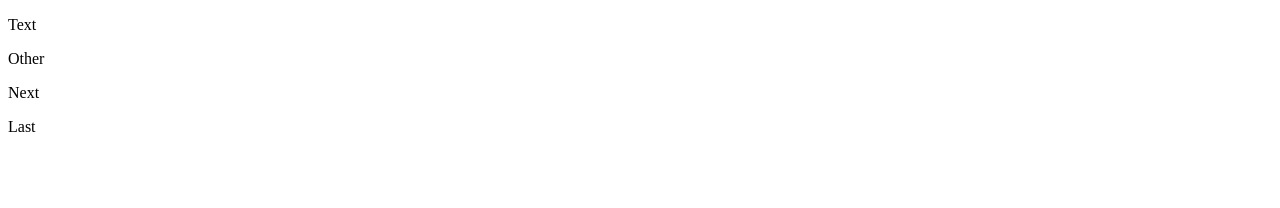
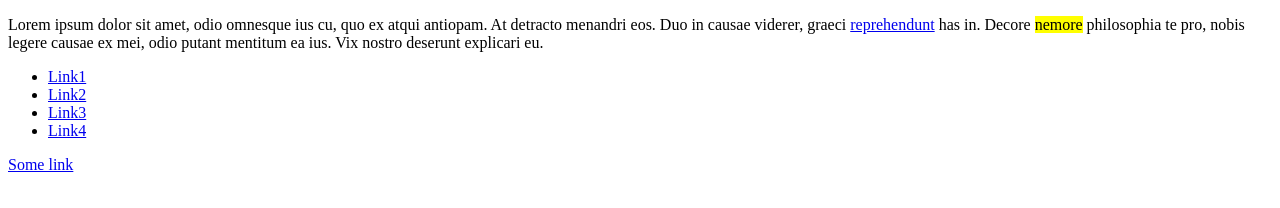
Before and after one commit to ConsentToSelf/dom-hw-task, a plain HTML site: page index.html in a window 1280 px wide. Drawn offline with Linux system fonts and the light colour scheme.

Commit message:
feat: second task of the Dom is Done

```diff
--- a/index.html
+++ b/index.html
@@ -7,7 +7,7 @@
     <title>Document</title>
   </head>
   <body>
-    <div>
+    <!-- <div>
       <p>Text</p>
 
       <p>Other</p>
@@ -15,11 +15,36 @@
       <p>Next</p>
 
       <p>Last</p>
+    </div> -->
+
+    <!-- <div></div>
+
+    <div></div> -->
+
+    <div>
+      <article>
+        <p>
+          Lorem ipsum dolor sit amet, odio omnesque ius cu, quo ex atqui
+          antiopam. At detracto menandri eos. Duo in causae viderer, graeci
+          <a href="#">reprehendunt</a> has in. Decore
+          <mark>nemore</mark> philosophia te pro, nobis legere causae ex mei,
+          odio putant mentitum ea ius. Vix nostro deserunt explicari eu.
+        </p>
+      </article>
     </div>
 
-    <div></div>
+    <ul>
+      <li><a href="#">Link1</a></li>
 
-    <div></div>
+      <li><a href="#">Link2</a></li>
+
+      <li><a href="#">Link3</a></li>
+
+      <li><a href="#">Link4</a></li>
+    </ul>
+    <span></span>
+
+    <a href="#">Some link</a>
     <script src="script.js"></script>
   </body>
 </html>
```
Also changed, not shown: script.js (+41 -1 lines).
